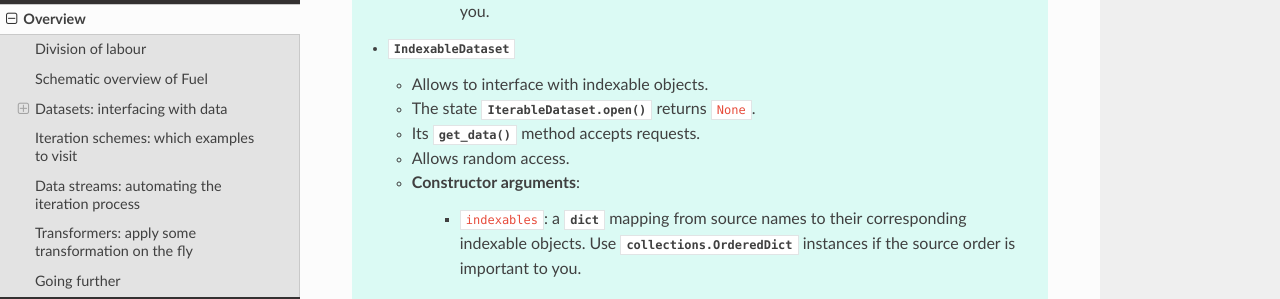
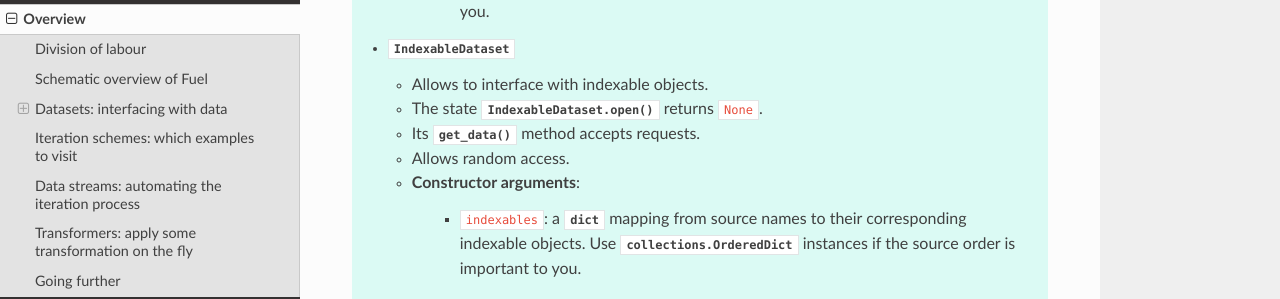
Before and after one commit to mila-iqia/fuel, a Sphinx documentation site: the page built from docs/overview.rst, in a window 1280 px wide and 900 px high, scrolled down 2015 px. Shown: the part 157-456 px from the top of the window. Built offline with Sphinx 7.4.7 and the Read the Docs theme 2.0.0, drawn with Linux system fonts in a browser that asks for light colours.

Commit message:
Fix typo

```diff
--- a/docs/overview.rst
+++ b/docs/overview.rst
@@ -103,7 +103,7 @@ Datasets: interfacing with data
     * :class:`IndexableDataset`
 
       - Allows to interface with indexable objects.
-      - The state :meth:`IterableDataset.open` returns ``None``.
+      - The state :meth:`IndexableDataset.open` returns ``None``.
       - Its :meth:`get_data` method accepts requests.
       - Allows random access.
       - **Constructor arguments**:
```
